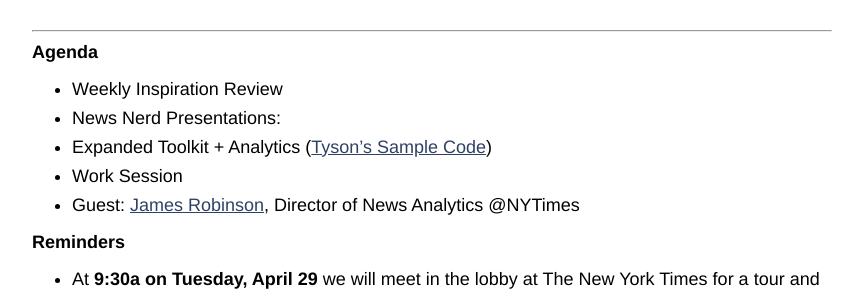
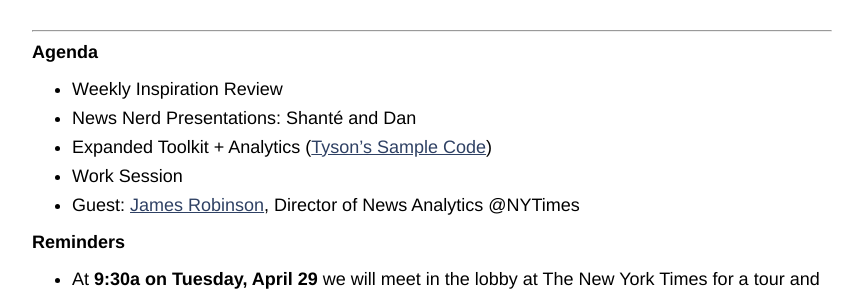
Before and after one commit to tysone/2014-columbia, a Jekyll site: the page built from _posts/2014-04-22-class-25.md, in a window 1280 px wide. Shown: the part 143-434 px from the top of the page, without its empty margins (248-1111 px from the left). Built offline with Jekyll 4.4.1, drawn with Linux system fonts in a browser that asks for light colours.

Commit message:
presentations

```diff
--- a/_posts/2014-04-22-class-25.md
+++ b/_posts/2014-04-22-class-25.md
@@ -8,7 +8,7 @@ summary:
 ### Agenda
 
 * Weekly Inspiration Review
-* News Nerd Presentations:
+* News Nerd Presentations: Shanté and Dan
 * Expanded Toolkit + Analytics ([Tyson's Sample Code](https://github.com/tysone/2014-columbia-projects/blob/gh-pages/Tyson/google-tools/index.html))
 * Work Session
 * Guest: [James Robinson](https://twitter.com/JamesGRobinson), Director of News Analytics @NYTimes
```
